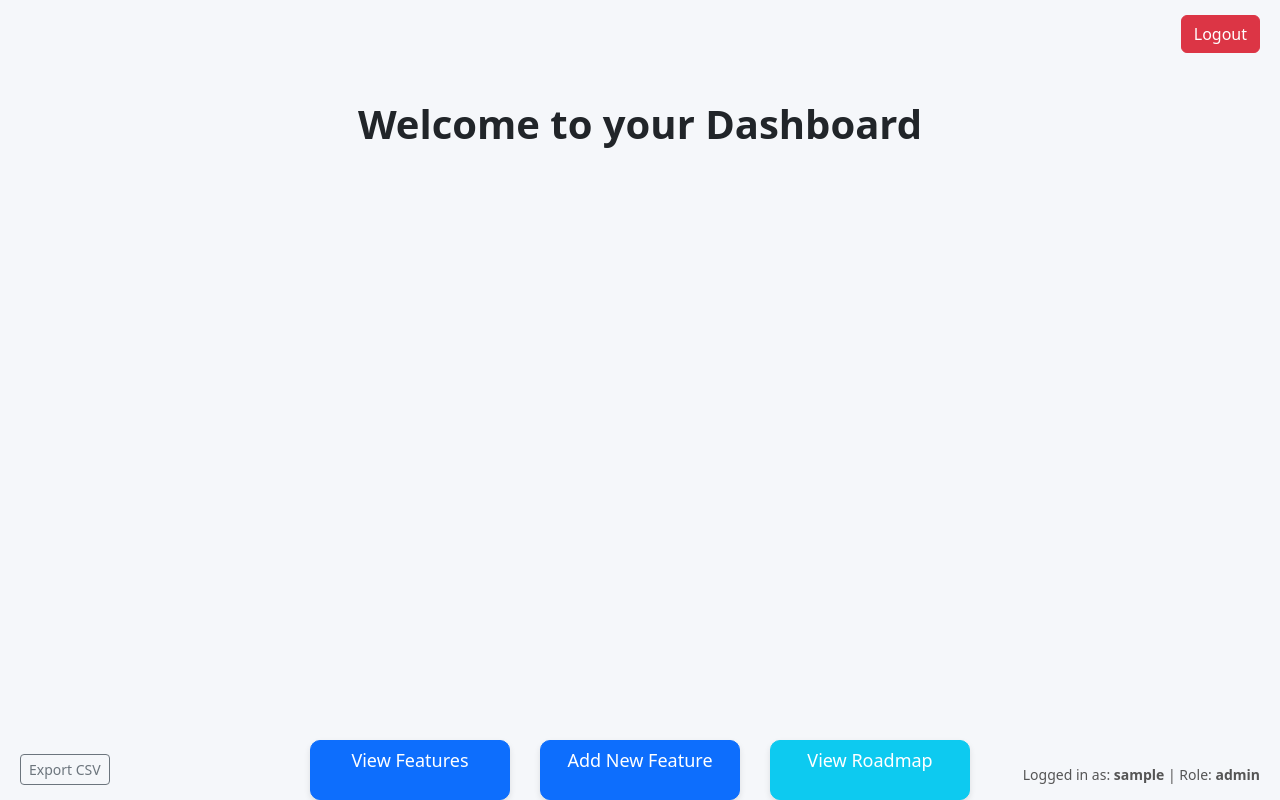
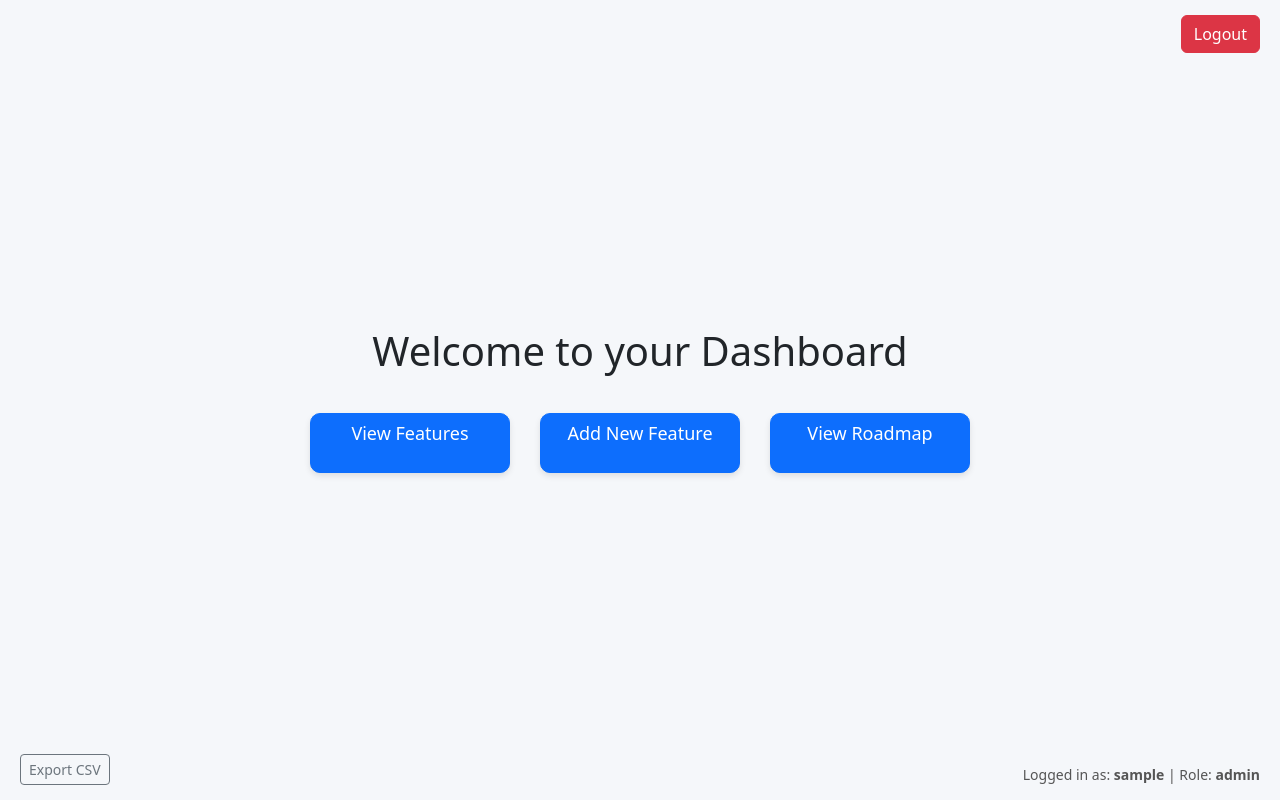
Before and after one commit to A-D-DBS-application/web-application-2025-group-39, a Flask app: page /dashboard in a window 1280 px wide. Run offline with Flask 3, Linux system fonts and the light colour scheme; the visitor is signed in with stand-in values (Sample User, id 1); parts of the project's set-up code (start-up, migrations or seed data) failed here and were passed over.

Commit message:
Update dashboard.html

```diff
--- a/app/templates/dashboard.html
+++ b/app/templates/dashboard.html
@@ -7,11 +7,14 @@
     <style>
         body {
             height: 100vh;
+            margin: 0;
             display: flex;
             flex-direction: column;
-            justify-content: space-between;
+            align-items: center;
+            justify-content: center;
             background-color: #f5f7fa;
             text-align: center;
+            position: relative;
         }
         .top-right {
             position: absolute;
@@ -36,6 +39,7 @@
             display: flex;
             justify-content: center;
             gap: 30px;
+            margin-top: 30px;
         }
         .main-buttons .btn {
             width: 200px;
@@ -44,9 +48,10 @@
             border-radius: 10px;
             box-shadow: 0 3px 6px rgba(0,0,0,0.1);
         }
-        h1 {
-            margin-top: 100px;
-            font-weight: 600;
+        .center-content {
+            display: flex;
+            flex-direction: column;
+            align-items: center;
         }
     </style>
 </head>
@@ -56,12 +61,14 @@
         <a href="{{ url_for('main.login') }}" class="btn btn-danger">Logout</a>
     </div>
 
-    <h1>Welcome to your Dashboard</h1>
+    <div class="center-content">
+     <h1>Welcome to your Dashboard</h1>
 
-    <div class="main-buttons">
-        <a href="#" class="btn btn-primary">View Features</a>
-        <a href="{{ url_for('main.add_feature') }}" class="btn btn-primary btn-block">Add New Feature</a>
-        <a href="#" class="btn btn-info text-white">View Roadmap</a>
+     <div class="main-buttons">
+         <a href="#" class="btn btn-primary">View Features</a>
+         <a href="{{ url_for('main.add_feature') }}" class="btn btn-primary">Add New Feature</a>
+          <a href="#" class="btn btn-primary">View Roadmap</a>
+     </div>
     </div>
 
     <div class="bottom-left">
```
